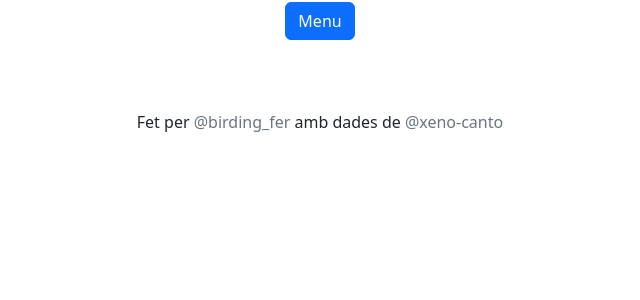
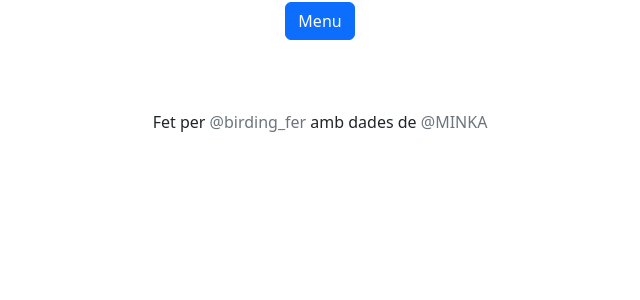
Before and after one commit to fergascod/oceanID, a Flask app: page /results in a window 1280 px wide. Shown: the part 297-597 px from the top of the page, without its empty margins (320-960 px from the left). Run offline with Flask 2, Linux system fonts and the light colour scheme; the visitor is signed in with stand-in values (Sample User, id 1).

Commit message:
minor changes

```diff
--- a/templates/question.html
+++ b/templates/question.html
@@ -12,7 +12,7 @@
   <p>{{num}} / {{max_num}}</p>
   <p>Mode de joc: {{game_mode}}</p>
 
-  <img src={{url}} >
+  <img src={{url}} class="img-thumbnail" style="height: 50vh;width: auto;">
 
   <br>
   <div id="options">
--- a/templates/results.html
+++ b/templates/results.html
@@ -13,7 +13,7 @@
     <h1>{{correct}}/{{max_num}}</h1>
     <a href="{{ url_for('menu')}}"><button type="button" class="btn btn-primary">Menu</button></a>
     <br>
-    <p style="padding-top: 50px; text-align: center;">Fet per <a class="link-secondary" href="https://www.instagram.com/birding_fer/">@birding_fer</a> amb dades de <a class="link-secondary" href="https://xeno-canto.org/">@xeno-canto</a> </p>
+    <p style="padding-top: 50px; text-align: center;">Fet per <a class="link-secondary" href="https://www.instagram.com/birding_fer/">@birding_fer</a> amb dades de <a class="link-secondary" href="https://minka-sdg.org/home">@MINKA</a> </p>
     <script src="https://cdn.jsdelivr.net/npm/bootstrap@5.2.3/dist/js/bootstrap.bundle.min.js" integrity="sha384-kenU1KFdBIe4zVF0s0G1M5b4hcpxyD9F7jL+jjXkk+Q2h455rYXK/7HAuoJl+0I4" crossorigin="anonymous"></script>
 </body>
 </html>
```
